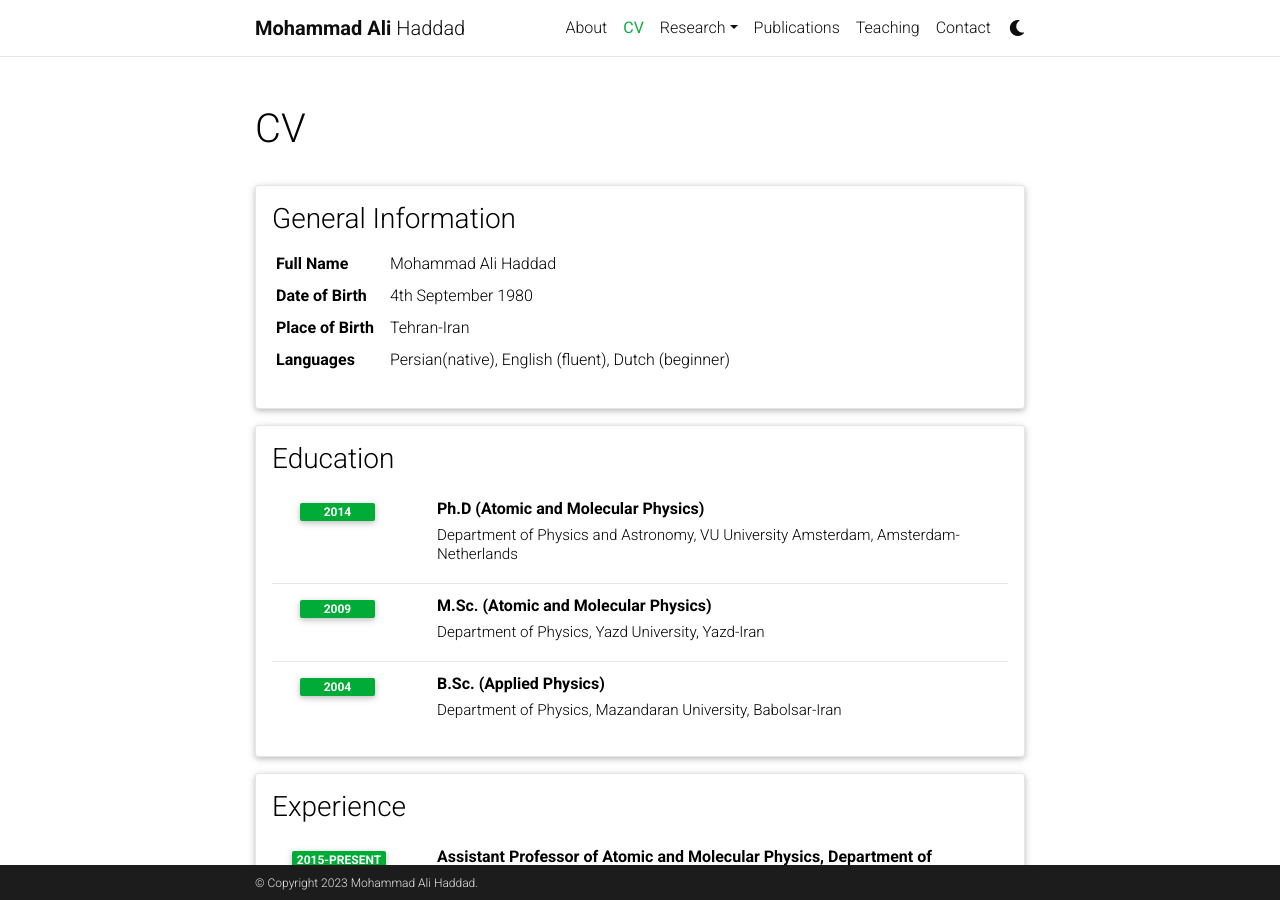
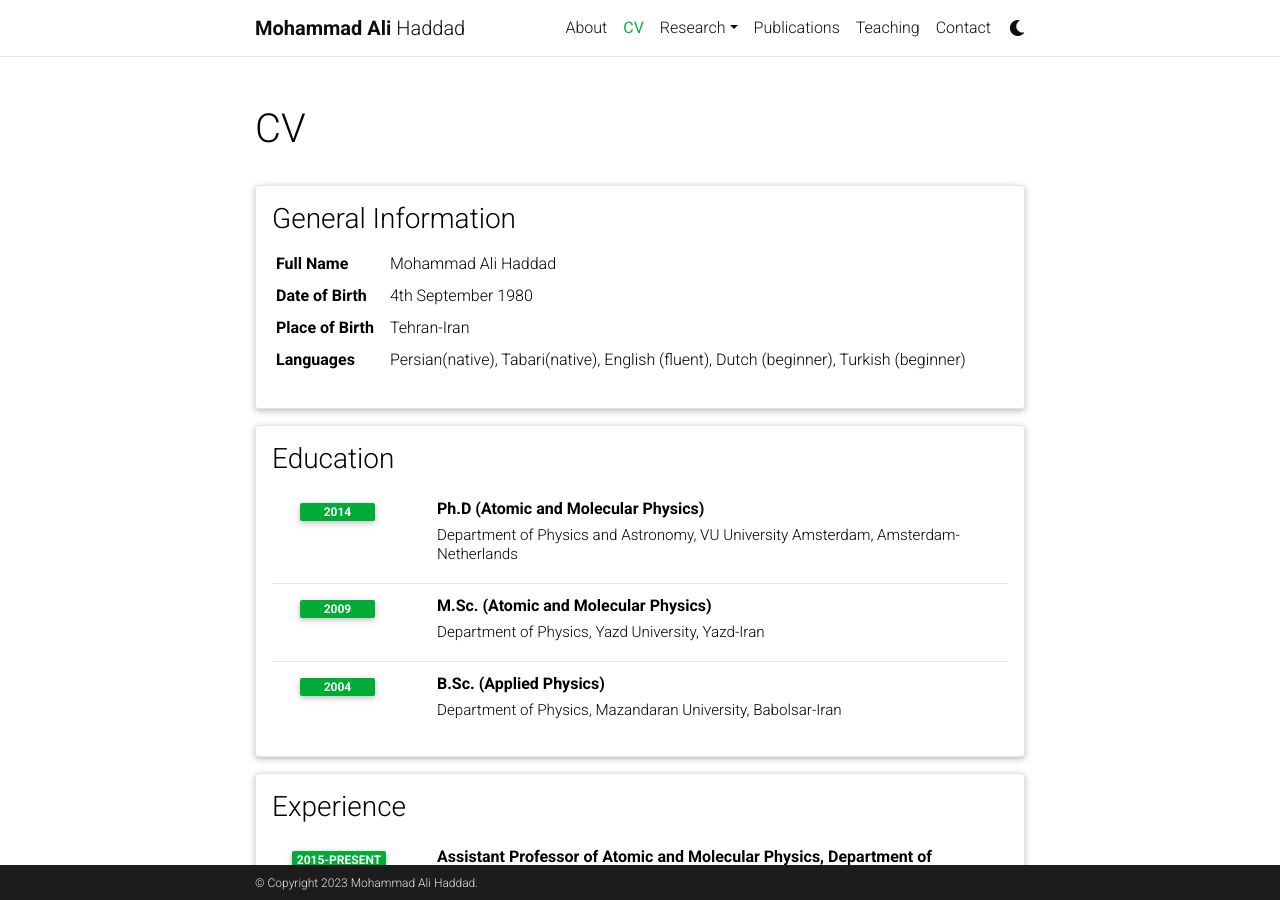
Before and after one commit to ma-haddad/ma-haddad.github.io, a Jekyll site: the page built from _pages/cv.md, in a window 1280 px wide and 900 px high. Built offline with Jekyll 4.4.1, drawn with Linux system fonts in a browser that asks for light colours; comment, search, counter and statistics services are not loaded; a style sheet for code colours, icons or effects is not loaded.

Commit message:
Update cv.yml

```diff
--- a/_data/cv.yml
+++ b/_data/cv.yml
@@ -8,7 +8,7 @@
     - name: Place of Birth
       value: Tehran-Iran
     - name: Languages
-      value: Persian(native), English (fluent), Dutch (beginner)
+      value: Persian(native), Tabari(native), English (fluent), Dutch (beginner), Turkish (beginner)
 
 - title: Education
   type: time_table
```
